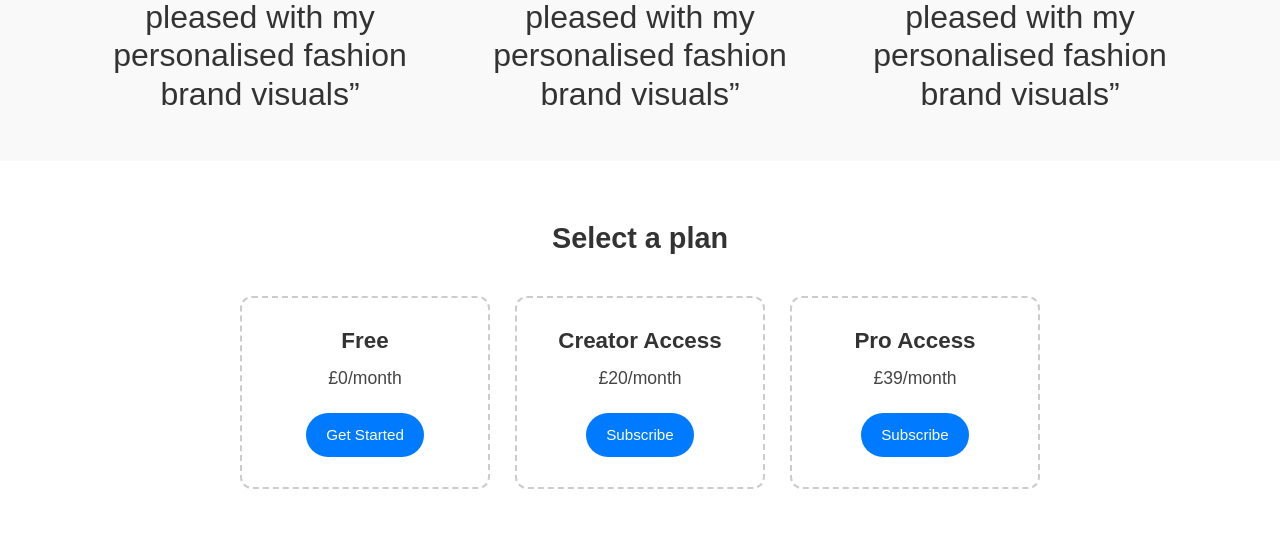
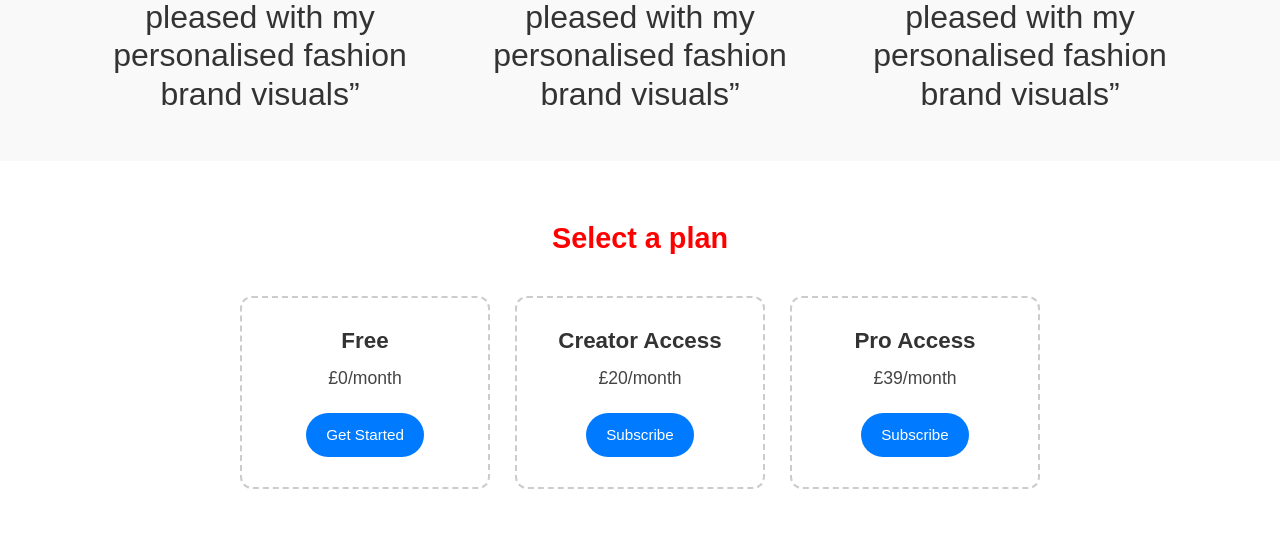
Before and after one commit to MunasheMuk2/maxim, a Django app: page / in a window 1280 px wide; the page is wider, and only the part inside the window is pictured. Shown: the part 1877-2425 px from the top of that part. Run offline with Django 3.2, Linux system fonts and the light colour scheme; some libraries are stand-ins or nearby versions.

Commit message:
Amend header

```diff
--- a/static/css/style.css
+++ b/static/css/style.css
@@ -1,4 +1,9 @@
 /* General Reset */
+
+.plansheader {
+    color:red;
+}
+
 * {
     margin: 0;
     padding: 0;
--- a/templates/index.html
+++ b/templates/index.html
@@ -41,7 +41,7 @@
 
 <!-- Pricing -->
 <section class="pricing">
-    <h3>Select a plan</h3>
+    <h3 class="plansheader">Select a plan</h3>
     <div class="plans">
         <div class="plan">
             <h4>Free</h4>
```
